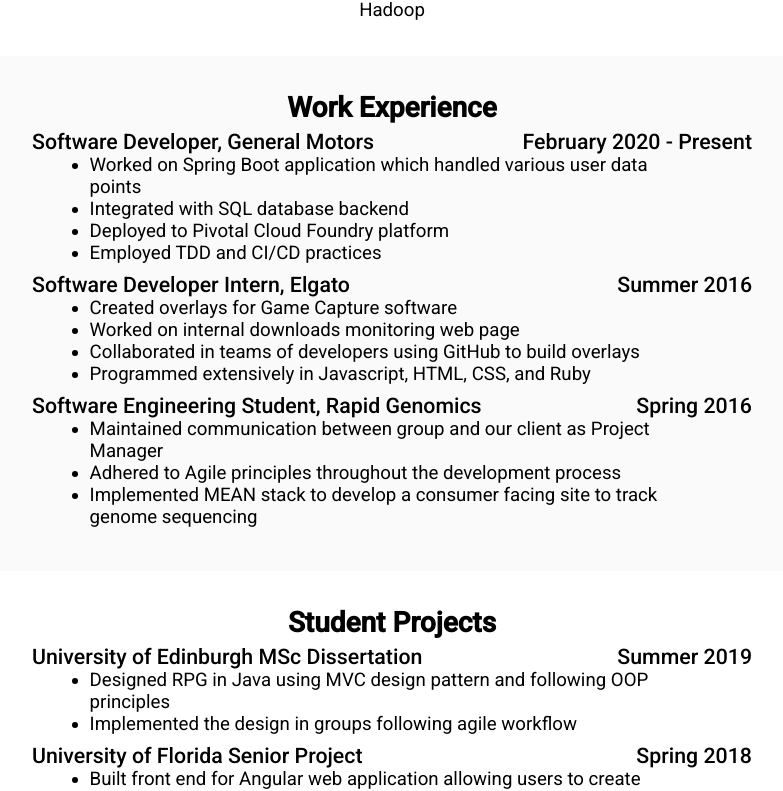
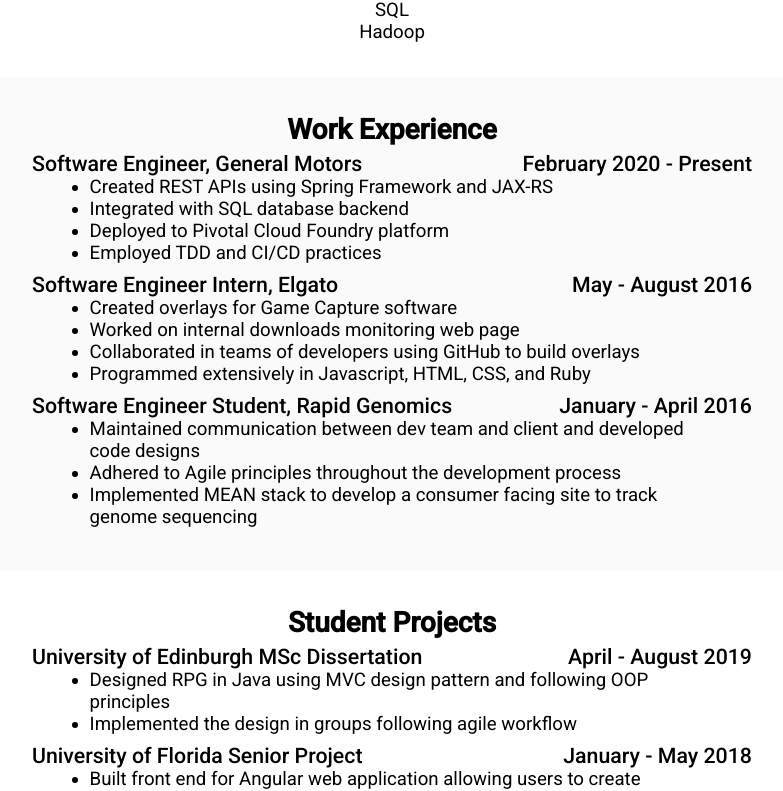
Before and after one commit to keanuk/personal-site, an Angular app: page / in a window 1280 px wide. Shown: the part 1687-2478 px from the top of the page, without its empty margins (248-1031 px from the left). Built offline with nearby package versions, Linux system fonts and the light colour scheme.

Commit message:
Minor updates to resume

```diff
--- a/src/app/home/home.component.html
+++ b/src/app/home/home.component.html
@@ -97,6 +97,7 @@
               <li>REST</li>
               <li>GraphQL</li>
               <li>Spring Framework</li>
+              <li>JAX-RS</li>
               <li>Node.js</li>
               <li>Angular</li>
               <li>jQuery</li>
@@ -126,11 +127,11 @@
       <section class="topic">
         <h2>Work Experience</h2>
         <p>
-          <span class="subtitle">Software Developer, General Motors <span class="sub-year">February 2020 - Present</span></span>
+          <span class="subtitle">Software Engineer, General Motors <span class="sub-year">February 2020 - Present</span></span>
           <br>
           <span>
             <ul class="dot-list">
-              <li>Worked on Spring Boot application which handled various user data points</li>
+              <li>Created REST APIs using Spring Framework and JAX-RS</li>
               <li>Integrated with SQL database backend</li>
               <li>Deployed to Pivotal Cloud Foundry platform</li>
               <li>Employed TDD and CI/CD practices</li>
@@ -138,7 +139,7 @@
           </span>
         </p>
         <p>
-          <span class="subtitle">Software Developer Intern, Elgato <span class="sub-year">Summer 2016</span></span>
+          <span class="subtitle">Software Engineer Intern, Elgato <span class="sub-year">May - August 2016</span></span>
           <br>
           <span>
             <ul class="dot-list">
@@ -150,11 +151,11 @@
           </span>
         </p>
         <p>
-          <span class="subtitle">Software Engineering Student, Rapid Genomics <span class="sub-year">Spring 2016</span></span>
+          <span class="subtitle">Software Engineer Student, Rapid Genomics <span class="sub-year">January - April 2016</span></span>
           <br>
           <span>
             <ul class="dot-list">
-              <li>Maintained communication between group and our client as Project Manager</li>
+              <li>Maintained communication between dev team and client and developed code designs</li>
               <li>Adhered to Agile principles throughout the development process</li>
               <li>Implemented MEAN stack to develop a consumer facing site to track genome sequencing</li>
             </ul>
@@ -166,7 +167,7 @@
       <section class="topic">
         <h2>Student Projects</h2>
         <p>
-          <span class="subtitle">University of Edinburgh MSc Dissertation<span class="sub-year">Summer 2019</span></span>
+          <span class="subtitle">University of Edinburgh MSc Dissertation<span class="sub-year">April - August 2019</span></span>
           <br>
           <span>
             <ul class="dot-list">
@@ -176,7 +177,7 @@
           </span>
         </p>
         <p>
-          <span class="subtitle">University of Florida Senior Project<span class="sub-year">Spring 2018</span></span>
+          <span class="subtitle">University of Florida Senior Project<span class="sub-year">January - May 2018</span></span>
           <br>
           <span>
             <ul class="dot-list">
```
Also changed, not shown: 1 other file (tests, documents, lock files or other folders).
